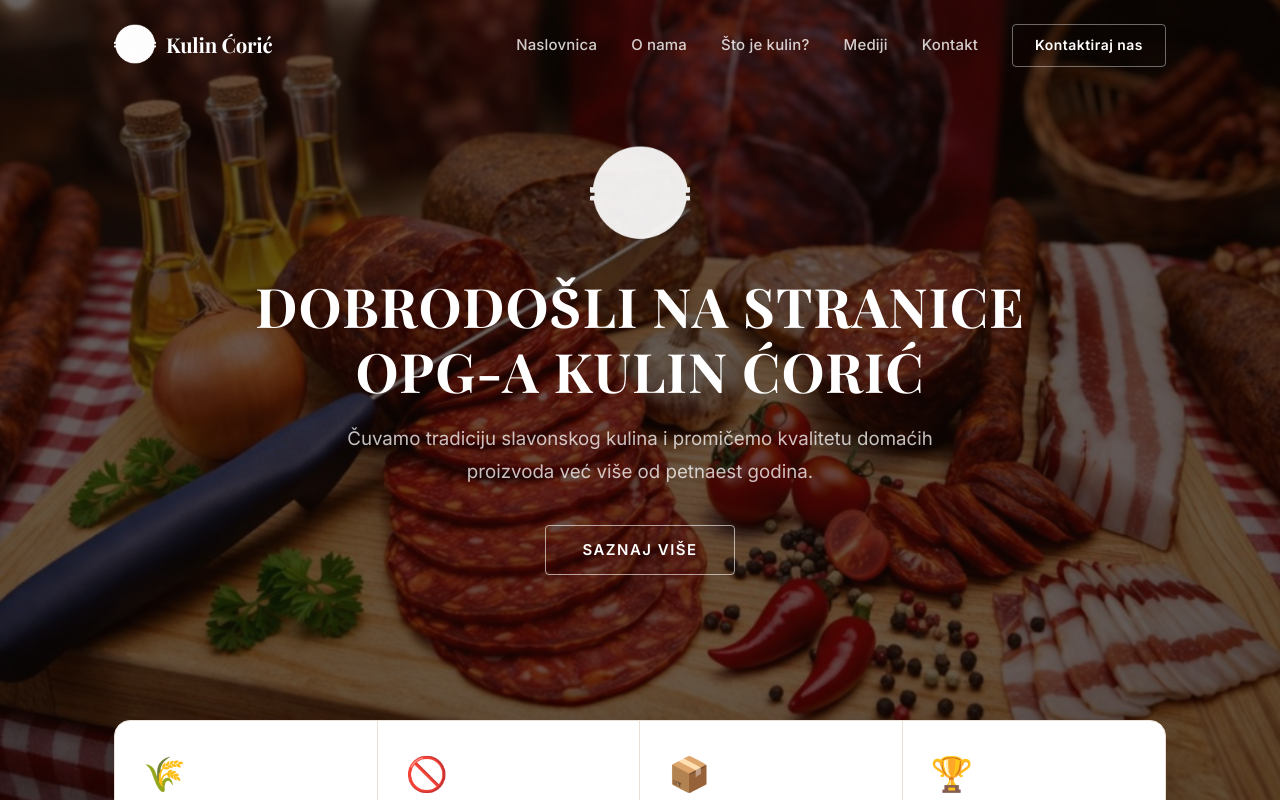
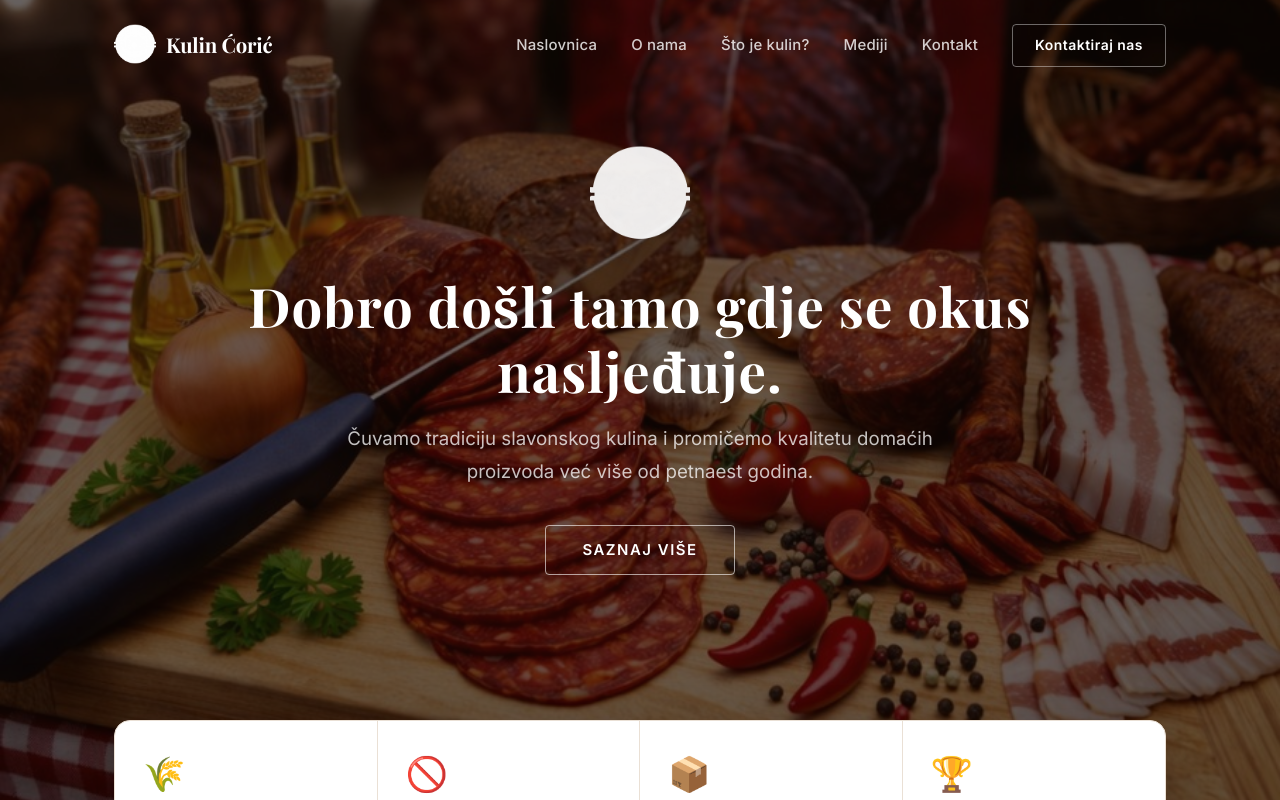
Before and after one commit to tomcoric/opg-coric-web, a React (Vite) app: page / in a window 1280 px wide. Shown: the top 800 px of the page. Built offline with nearby package versions, Linux system fonts and the light colour scheme.

Commit message:
Hero: rotirajući naslov svakih 15s s fade animacijom

```diff
--- a/src/components/sections/Hero.jsx
+++ b/src/components/sections/Hero.jsx
@@ -1,6 +1,30 @@
+import { useState, useEffect } from 'react'
 import styles from './Hero.module.css'
 
+const headlines = [
+  'Dobro došli tamo gdje se okus nasljeđuje.',
+]
+
+const INTERVAL = 15000
+
 export default function Hero() {
+  const [current, setCurrent] = useState(0)
+  const [visible, setVisible] = useState(true)
+
+  useEffect(() => {
+    if (headlines.length <= 1) return
+
+    const timer = setInterval(() => {
+      setVisible(false)
+      setTimeout(() => {
+        setCurrent(prev => (prev + 1) % headlines.length)
+        setVisible(true)
+      }, 500)
+    }, INTERVAL)
+
+    return () => clearInterval(timer)
+  }, [])
+
   return (
     <section id="hero" className={styles.hero}>
       <div className={styles.bg} style={{ backgroundImage: 'url(/images/title-slika.jpg)' }} />
@@ -8,8 +32,8 @@ export default function Hero() {
 
       <div className={styles.content}>
         <img src="/images/logo_veliki.png" alt="OPG Kulin Ćorić" className={styles.logo} />
-        <h1 className={styles.title}>
-          DOBRODOŠLI NA STRANICE<br />OPG-A KULIN ĆORIĆ
+        <h1 className={`${styles.title} ${visible ? styles.visible : styles.hidden}`}>
+          {headlines[current]}
         </h1>
         <p className={styles.subtitle}>
           Čuvamo tradiciju slavonskog kulina i promičemo kvalitetu domaćih proizvoda već više od petnaest godina.
--- a/src/components/sections/Hero.module.css
+++ b/src/components/sections/Hero.module.css
@@ -46,7 +46,17 @@
   line-height: 1.2;
   margin-bottom: 20px;
   letter-spacing: 0.02em;
-  text-transform: uppercase;
+  transition: opacity 0.5s ease, transform 0.5s ease;
+}
+
+.visible {
+  opacity: 1;
+  transform: translateY(0);
+}
+
+.hidden {
+  opacity: 0;
+  transform: translateY(8px);
 }
 
 .subtitle {
```
